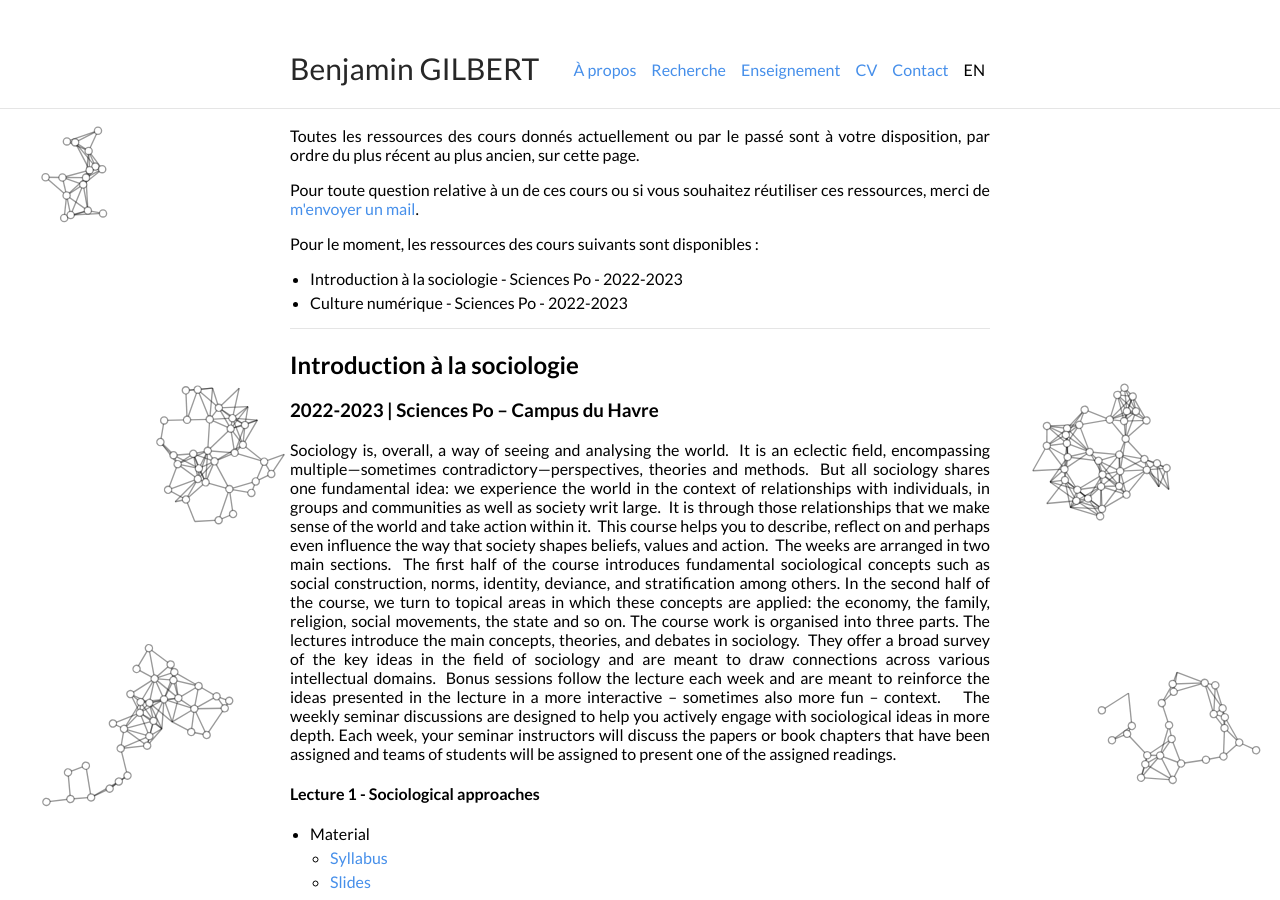
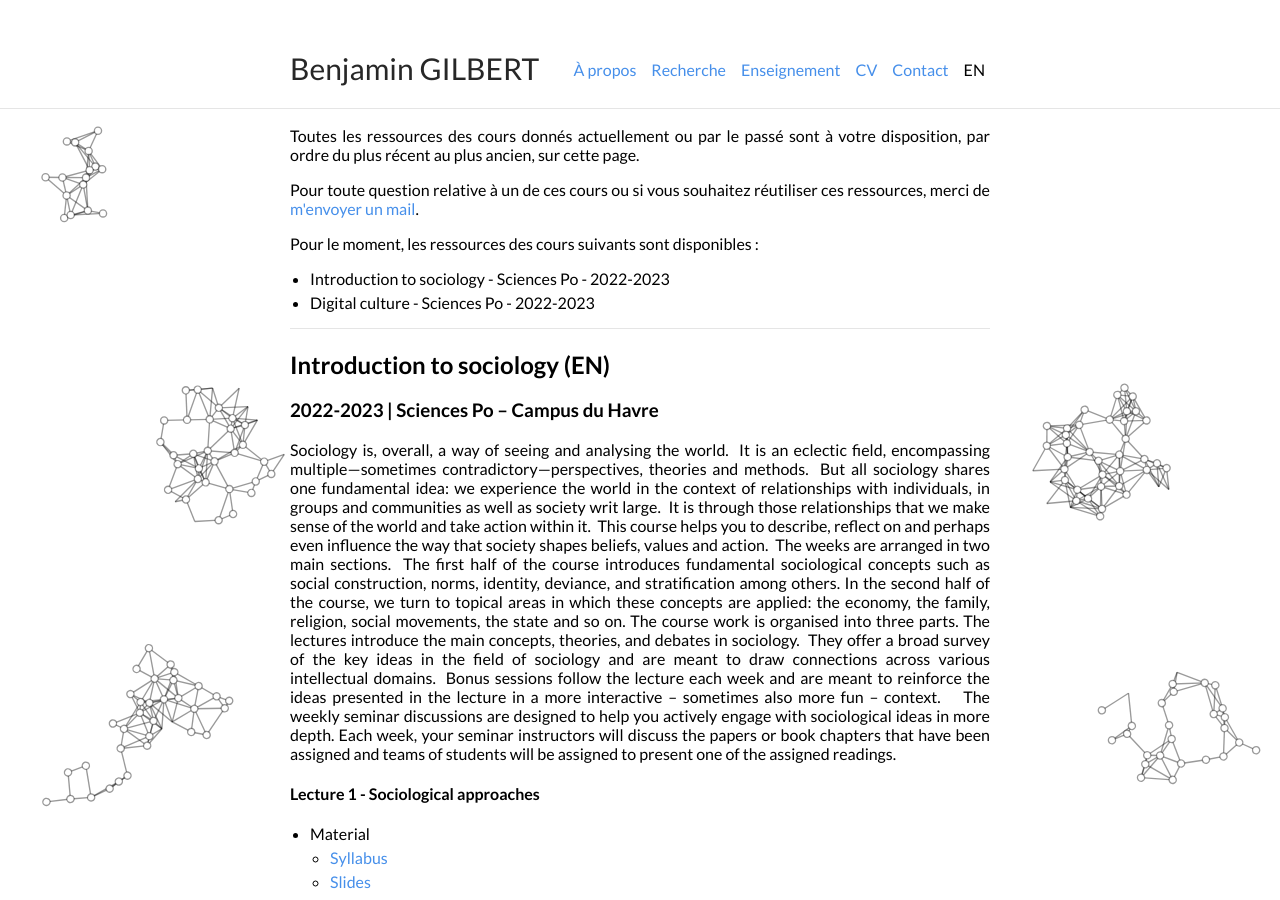
Before and after one commit to bglbrt/bglbrt.github.io, a Jekyll site: the page built from fr/enseignement.md, in a window 1280 px wide and 900 px high. Built offline with Jekyll 4.4.1, drawn with Linux system fonts in a browser that asks for light colours; some of the changed text lies outside the part shown.

Commit message:
Update enseignement.md

```diff
--- a/fr/enseignement.md
+++ b/fr/enseignement.md
@@ -14,12 +14,12 @@ lang: "fr"
 
 </div>
 
-* Introduction à la sociologie - Sciences Po - 2022-2023
-* Culture numérique - Sciences Po - 2022-2023
+* Introduction to sociology - Sciences Po - 2022-2023
+* Digital culture - Sciences Po - 2022-2023
 
 ---
 
-## Introduction à la sociologie
+## Introduction to sociology **(EN)**
 ### 2022-2023 | Sciences Po -- Campus du Havre
 
 <div style="text-align: justify">
@@ -130,7 +130,7 @@ The weekly seminar discussions are designed to help you actively engage with soc
 
 ---
 
-## Culture numérique
+## Digital culture **(EN)**
 ### 2022-2023 | Sciences Po -- Campus de Reims
 
 <div style="text-align: justify">
```
